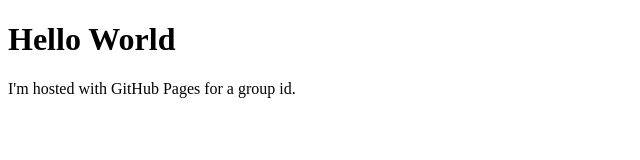
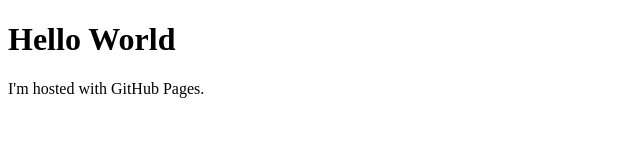
Before and after one commit to Deficuet/Deficuet.github.io, a plain HTML site: page index.html in a window 1280 px wide. Shown: the whole page, without its empty margins (0-640 px from the left). Drawn offline with Linux system fonts and the light colour scheme.

Commit message:
阿巴阿巴

```diff
--- a/index.html
+++ b/index.html
@@ -2,6 +2,6 @@
 <html>
     <body>
         <h1>Hello World</h1>
-        <p>I'm hosted with GitHub Pages for a group id.</p>
+        <p>I'm hosted with GitHub Pages.</p>
     </body>
 </html>
```
